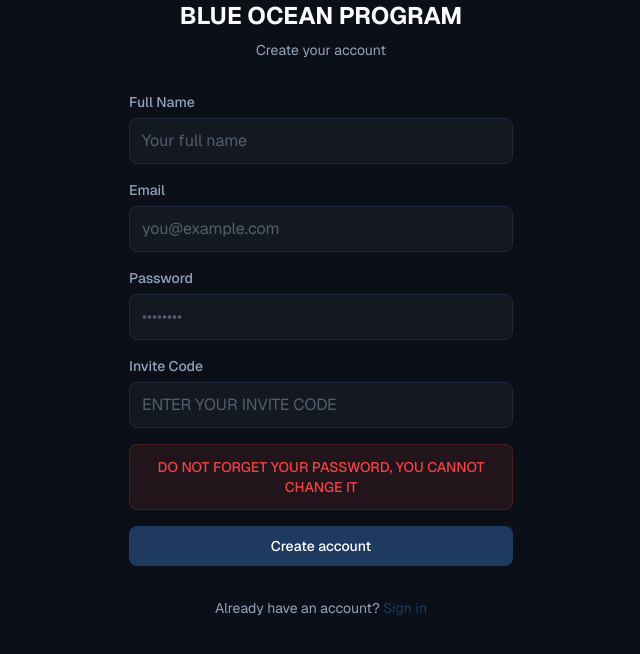
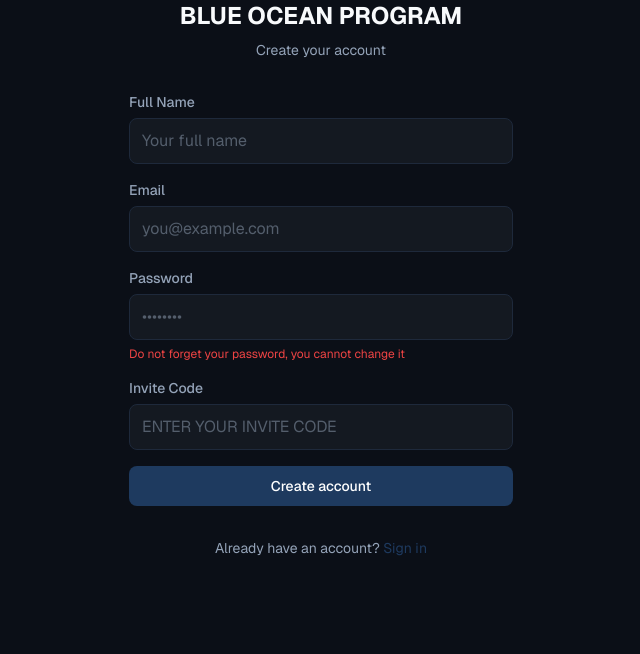
Before and after one commit to austinbathija/blueoceanmentorship, a Next.js app: page /signup in a window 1280 px wide. Shown: the top 654 px of the page, without its empty margins (319-959 px from the left). Built offline with nearby package versions, Linux system fonts and the light colour scheme; no server answers.

Commit message:
Move password warning below input, use sentence case
https://claude.ai/code/session_01WQDubF79mKbeWp61ZWRw3J

```diff
--- a/src/app/signup/page.tsx
+++ b/src/app/signup/page.tsx
@@ -82,6 +82,7 @@ function SignupForm() {
               className="w-full rounded-lg border border-border bg-card px-3 py-2.5 text-foreground placeholder-muted/50 focus:border-accent focus:outline-none focus:ring-1 focus:ring-accent"
               placeholder="••••••••"
             />
+            <p className="text-xs text-danger mt-1.5">Do not forget your password, you cannot change it</p>
           </div>
 
           <div>
@@ -97,10 +98,6 @@ function SignupForm() {
               className="w-full rounded-lg border border-border bg-card px-3 py-2.5 text-foreground placeholder-muted/50 focus:border-accent focus:outline-none focus:ring-1 focus:ring-accent uppercase"
               placeholder="Enter your invite code"
             />
-          </div>
-
-          <div className="rounded-lg bg-danger/10 border border-danger/20 px-4 py-3 text-sm text-danger font-medium text-center">
-            DO NOT FORGET YOUR PASSWORD, YOU CANNOT CHANGE IT
           </div>
 
           <button
```
